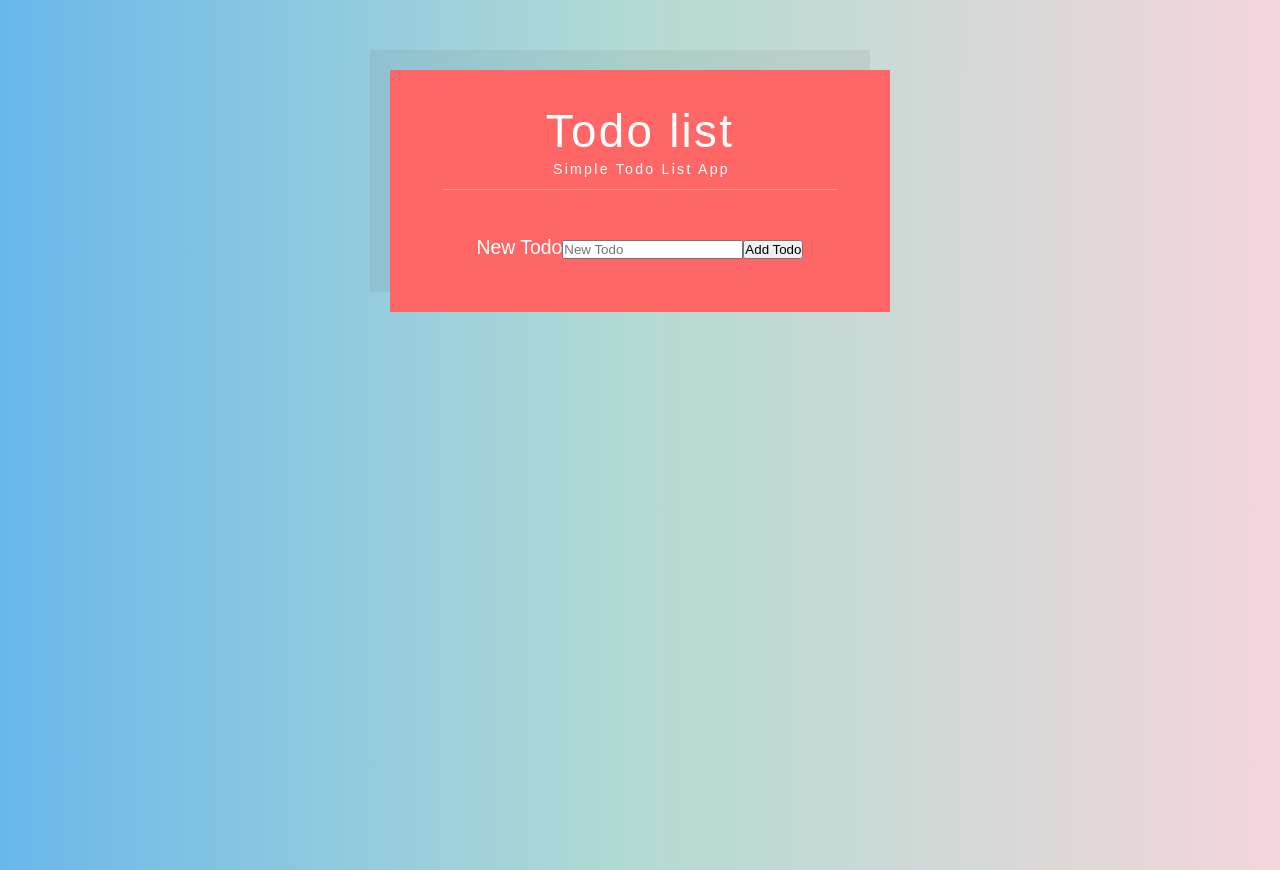
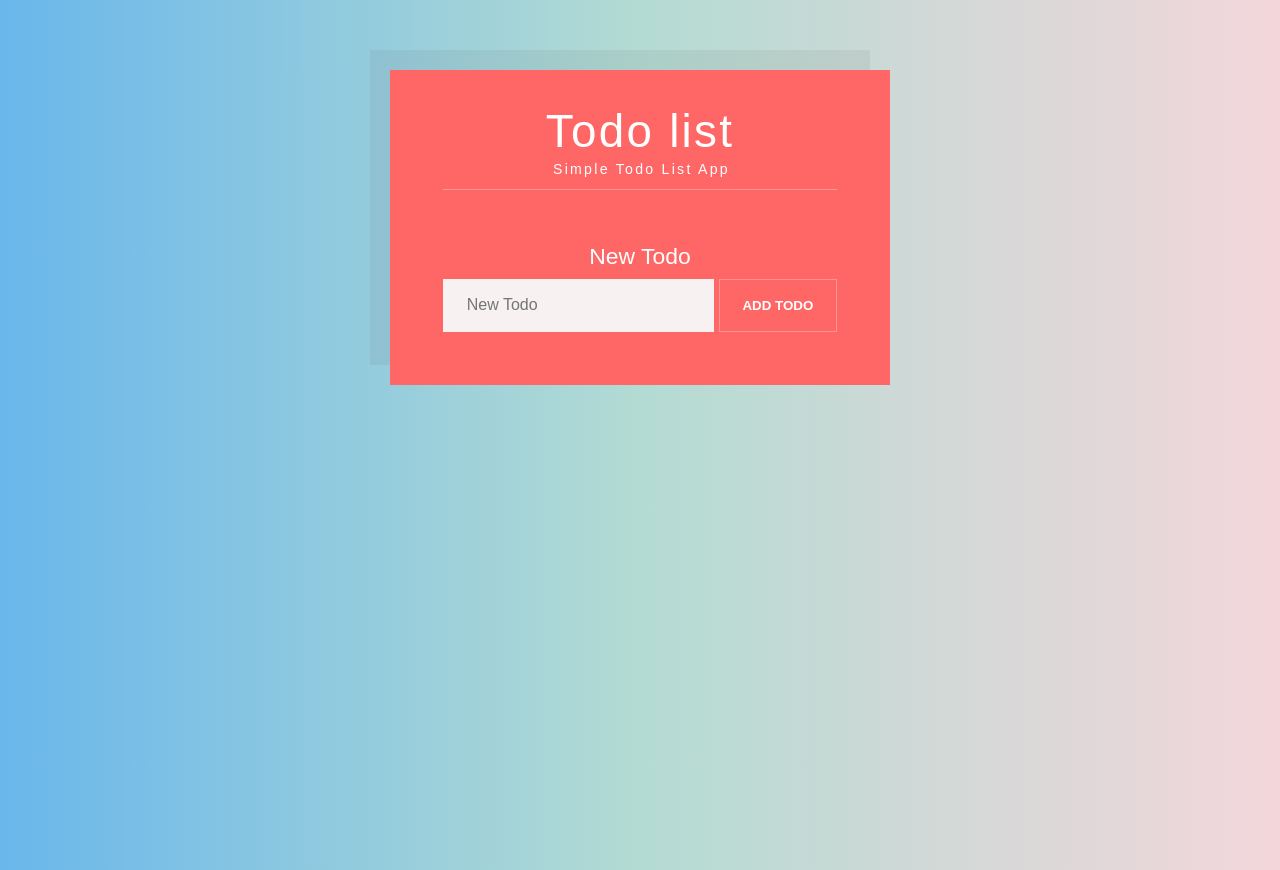
Before and after one commit to clint-gitahi/react-projects, a React (Create React App) app: page / in a window 1280 px wide. Built offline with nearby package versions, Linux system fonts and the light colour scheme.

Commit message:
styling newform

```diff
--- /dev/null
+++ b/src/newTodoForm.css
@@ -0,0 +1,42 @@
+.NewTodoForm {
+  margin-top: 3rem;
+  display: flex;
+  flex-wrap: wrap;
+}
+
+.NewTodoForm label {
+  min-width: 100%;
+  margin-bottom: 0.5rem;
+  font-size: 1.3rem;
+}
+
+.NewTodoForm input {
+  flex-grow: 1;
+  border: none;
+  background: #f7f1f1;
+  padding: 0 1.5em;
+  font-size: initial;
+}
+
+.NewTodoForm button {
+  padding: 0 1.3rem;
+  border: none;
+  background: #ff6666;
+  color: white;
+  text-transform: uppercase;
+  font-weight: bold;
+  border: 1px solid rgba(255, 255, 255, 0.3);
+  margin-left: 5px;
+  cursor: pointer;
+  transition: background 0.2s ease-out;
+}
+
+.NewTodoForm button:hover {
+  background: #ff5e5e;
+}
+
+.NewTodoForm input,
+.NewTodoForm button {
+  font-family: "Quicksand", sans-serif;
+  height: 3rem;
+}
--- a/src/newTodoForm.js
+++ b/src/newTodoForm.js
@@ -1,5 +1,6 @@
 import React, { Component } from "react";
 import uuid from "uuid/v4";
+import "./newTodoForm.css";
 
 class NewTodoForm extends Component {
   constructor(props) {
@@ -25,8 +26,8 @@
 
   render() {
     return (
-      <form onSubmit={this.handleSubmit}>
-        <labe htmlFor="task">New Todo</labe>
+      <form className="NewTodoForm" onSubmit={this.handleSubmit}>
+        <label htmlFor="task">New Todo</label>
         <input
           type="text"
           placeholder="New Todo"
```
